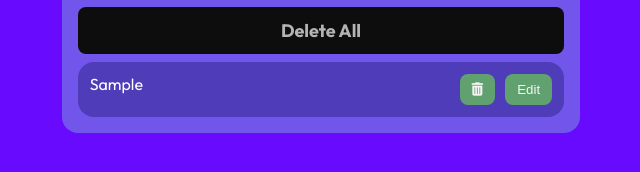
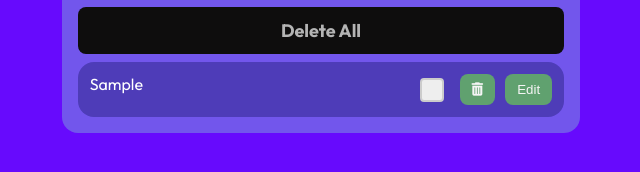
Before and after one commit to Hamza-Shahid10/Assignment, a plain HTML site: page To Do list/index.html in a window 1280 px wide. Both pictures are taken after typing "Sample", "Sample" into the empty fields and a click on the button "Submit". Shown: the part 372-544 px from the top of the page, 319-959 px from the left. Drawn offline with nearby package versions, Linux system fonts and the light colour scheme.

Commit message:
kaam ho gya mera

```diff
--- a/To Do list/index.html
+++ b/To Do list/index.html
@@ -114,9 +114,64 @@
             }
         }
 
+        /* checkbox */
+.custom-checkbox {
+  position: relative;
+  display: inline-block;
+  cursor: pointer;
+  width: 20px;
+  height: 20px;
+  margin-right: 10px;
+}
+
+.custom-checkbox input {
+  opacity: 0;
+  width: 0;
+  height: 0;
+}
+
+.checkmark {
+  position: absolute;
+  top: 4px;
+  left: 0;
+  height: 20px;
+  width: 20px;
+  background-color: #eee;
+  border: 2px solid #ccc;
+  border-radius: 4px;
+  transition: background-color 0.2s;
+}
+
+.custom-checkbox input:checked + .checkmark {
+  background-color: #4CAF50;
+  border-color: #4CAF50;
+}
+
+.checkmark::after {
+  content: "";
+  position: absolute;
+  display: none;
+  left: 6px;
+  top: 2px;
+  width: 5px;
+  height: 10px;
+  border: solid white;
+  border-width: 0 2px 2px 0;
+  transform: rotate(45deg);
+}
+
+.custom-checkbox input:checked + .checkmark::after {
+  display: block;
+}
+
+/* Completed task style */
+.completed {
+  text-decoration: line-through;
+  color: #df3232;
+}
+
     </style>
 </head>
-
 <body>
     <div class="container" data-aos="fade-up">
         <h1 data-aos="zoom-in-up" data-aos-delay = "600">To do List</h1>
@@ -154,18 +209,51 @@
             delAllButton.style.backgroundColor = "rgb(14, 13, 13)";
         }
 
-        function addTaskToList(task) {
+       function addTaskToList(taskText, status = false) {
   const li = document.createElement("li");
   li.className = "pira";
+
   li.innerHTML = `
-        <div class="task-text">${task}</div>
+    <div class="task-text">${taskText}</div>
     <div class="task-actions">
+      <label class="custom-checkbox">
+        <input type="checkbox" onchange="toggleComplete(this)" ${status ? "checked" : ""}>
+        <span class="checkmark"></span>
+      </label>
       <button onclick="delet(this)"><i class="fa-solid fa-trash-can"></i></button>
       <button onclick="edit(this)">Edit</button>
     </div>
   `;
+
+  if (status) {
+    li.querySelector(".task-text").classList.add("completed");
+  }
+
   getUl.appendChild(li);
 }
+
+
+
+function toggleComplete(checkbox) {
+  const li = checkbox.closest("li");
+  const taskText = li.querySelector(".task-text");
+  const taskName = taskText.textContent;
+
+  taskText.classList.toggle("completed", checkbox.checked);
+
+  // Update localStorage
+  const taskList = JSON.parse(localStorage.getItem("task")) || [];
+  const updatedList = taskList.map((item) => {
+    if (item.task === taskName) {
+      return { ...item, status: checkbox.checked };
+    }
+    return item;
+  });
+
+  localStorage.setItem("task", JSON.stringify(updatedList));
+}
+
+
 
         function delet(button) {
             const li = button.closest("li");
@@ -212,12 +300,17 @@
 
         function loadTasks() {
   const taskList = JSON.parse(localStorage.getItem("task")) || [];
-            taskList.forEach((item) => addTaskToList(item.task));
-            if(taskList.length == 0){
+
+  taskList.forEach((item) => {
+    addTaskToList(item.task, item.status);
+  });
+
+  if (taskList.length === 0) {
     delAllButton.disabled = true;
     delAllButton.style.backgroundColor = "rgb(180, 180, 180)";
   }
 }
+
 
         function search() {
                 const input = document.getElementById("search").value.toLowerCase();
```
Lines whose indentation alone changed are shown as unchanged.
